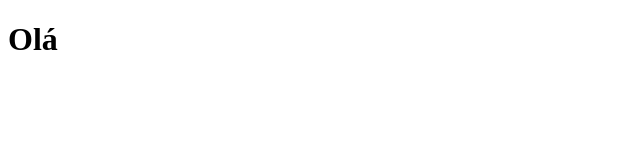
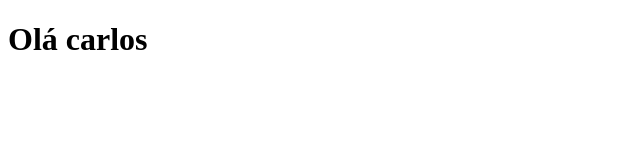
Before and after one commit to vpedrota/Kubernetes, a plain HTML site: page site/templates/index.html in a window 1280 px wide. Shown: the whole page, without its empty margins (0-640 px from the left). Drawn offline with Linux system fonts and the light colour scheme.

Commit message:
Update index.html

```diff
--- a/site/templates/index.html
+++ b/site/templates/index.html
@@ -9,7 +9,7 @@
 
 <body>
 
- <h1>Olá</h1>
+ <h1>Olá carlos</h1>
 
 </body>
 
```
